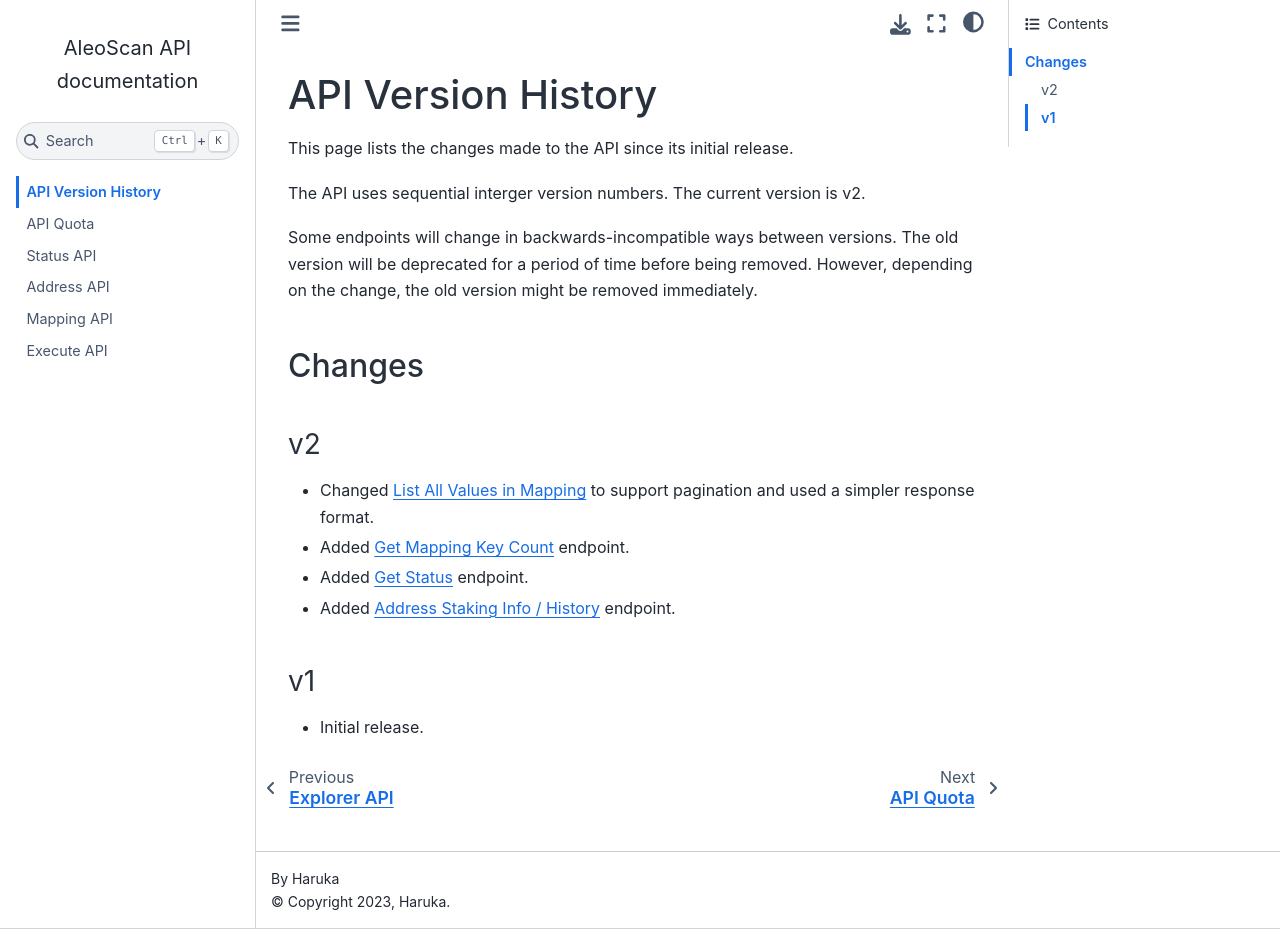
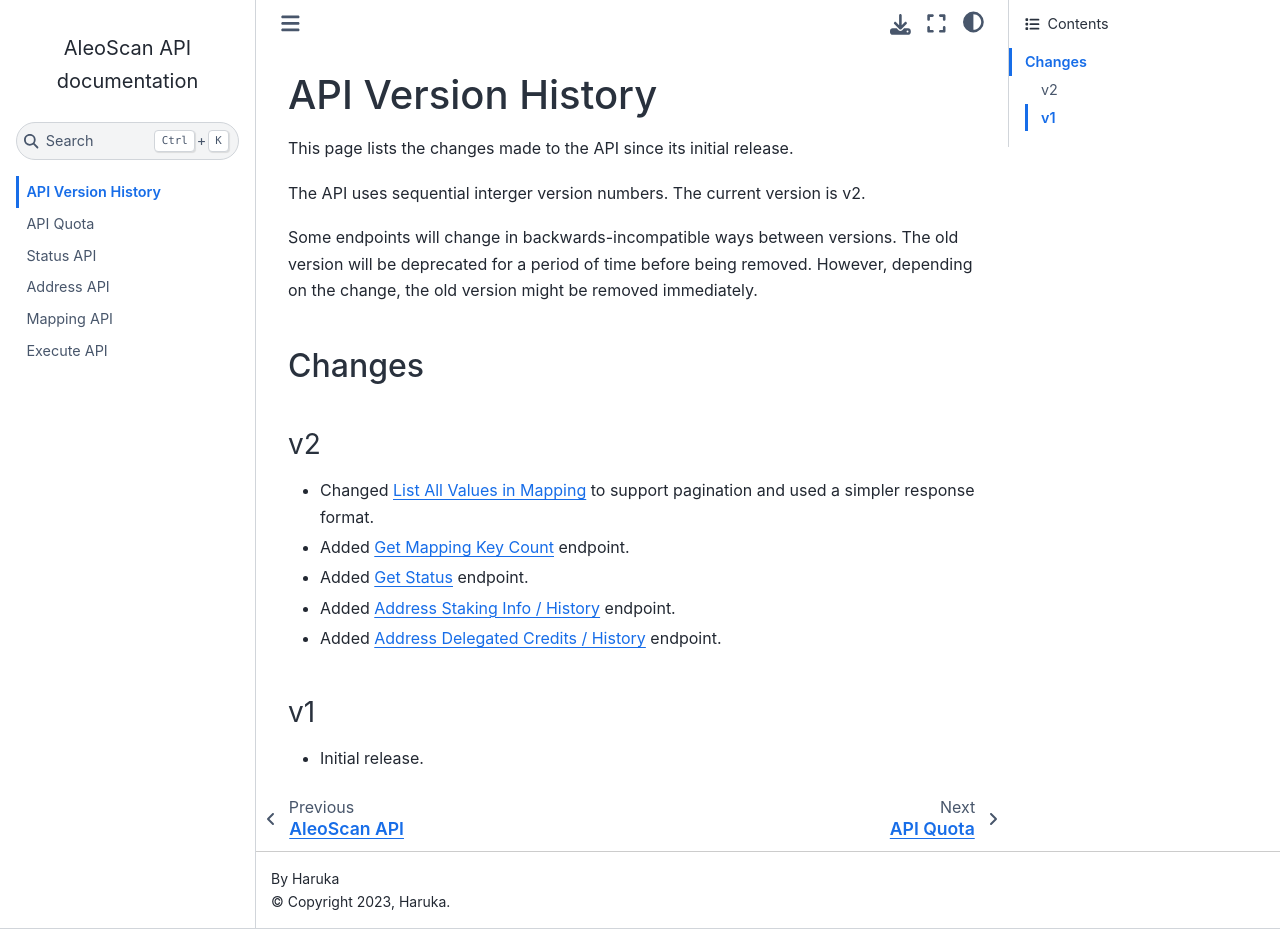
Before and after one commit to HarukaMa/aleo-explorer, a Sphinx documentation site: the page built from api/docs/source/version.rst, in a window 1280 px wide and 929 px high. Built offline with Sphinx 7.4.7 and the Sphinx Book theme 1.1.4, drawn with Linux system fonts in a browser that asks for light colours.

Commit message:
minor updates to api docs

```diff
--- a/api/docs/source/address.rst
+++ b/api/docs/source/address.rst
@@ -44,7 +44,7 @@
    :statuscode 400: invalid parameter or combination
    :statuscode 404: time or height is before the genesis block
 
-.. _address-delegated-amount:
+.. _address-delegated:
 
 Address Delegated Credits / History
 -----------------------------------
--- a/api/docs/source/index.rst
+++ b/api/docs/source/index.rst
@@ -3,7 +3,7 @@
    You can adapt this file completely to your liking, but it should at least
    contain the root `toctree` directive.
 
-Explorer API
+AleoScan API
 ======================================================
 
 .. toctree::
--- a/api/docs/source/version.rst
+++ b/api/docs/source/version.rst
@@ -19,6 +19,7 @@
 * Added :ref:`mapping-get-key-count` endpoint.
 * Added :ref:`status` endpoint.
 * Added :ref:`address-staking-info` endpoint.
+* Added :ref:`address-delegated` endpoint.
 
 v1
 ^^
```
